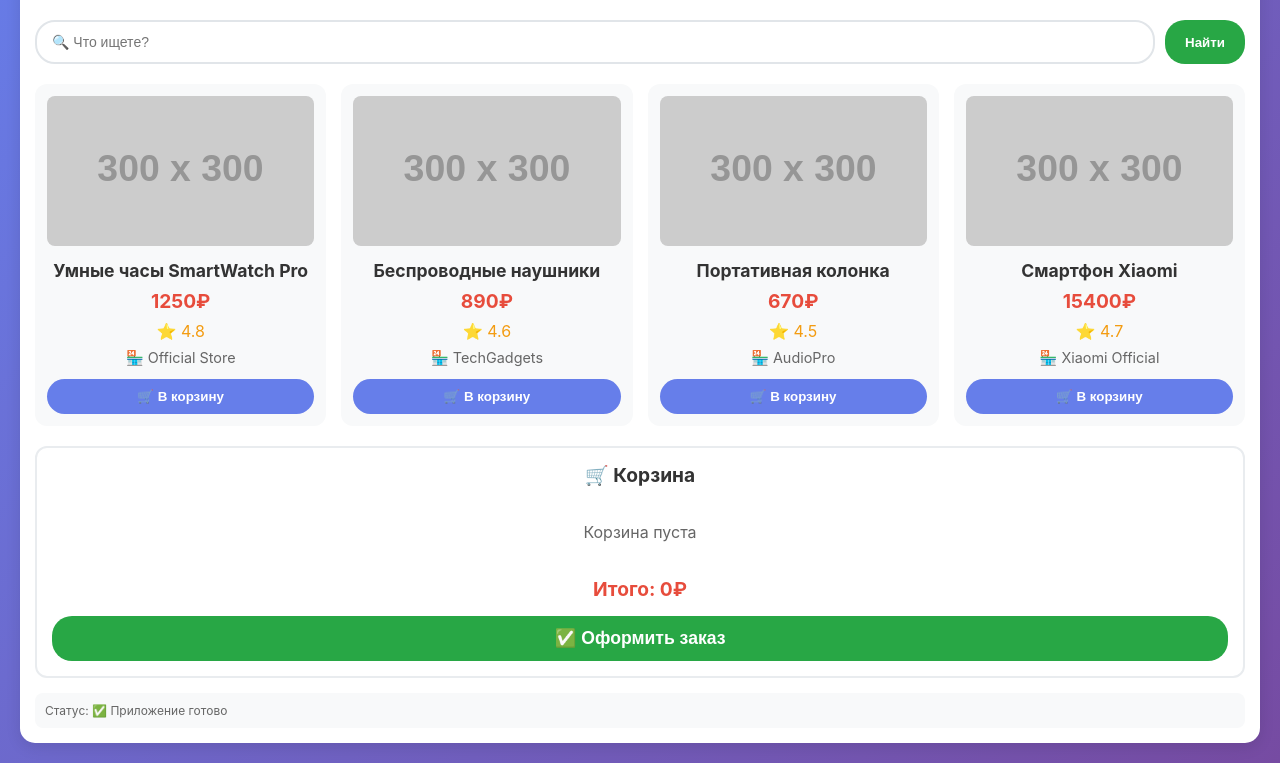
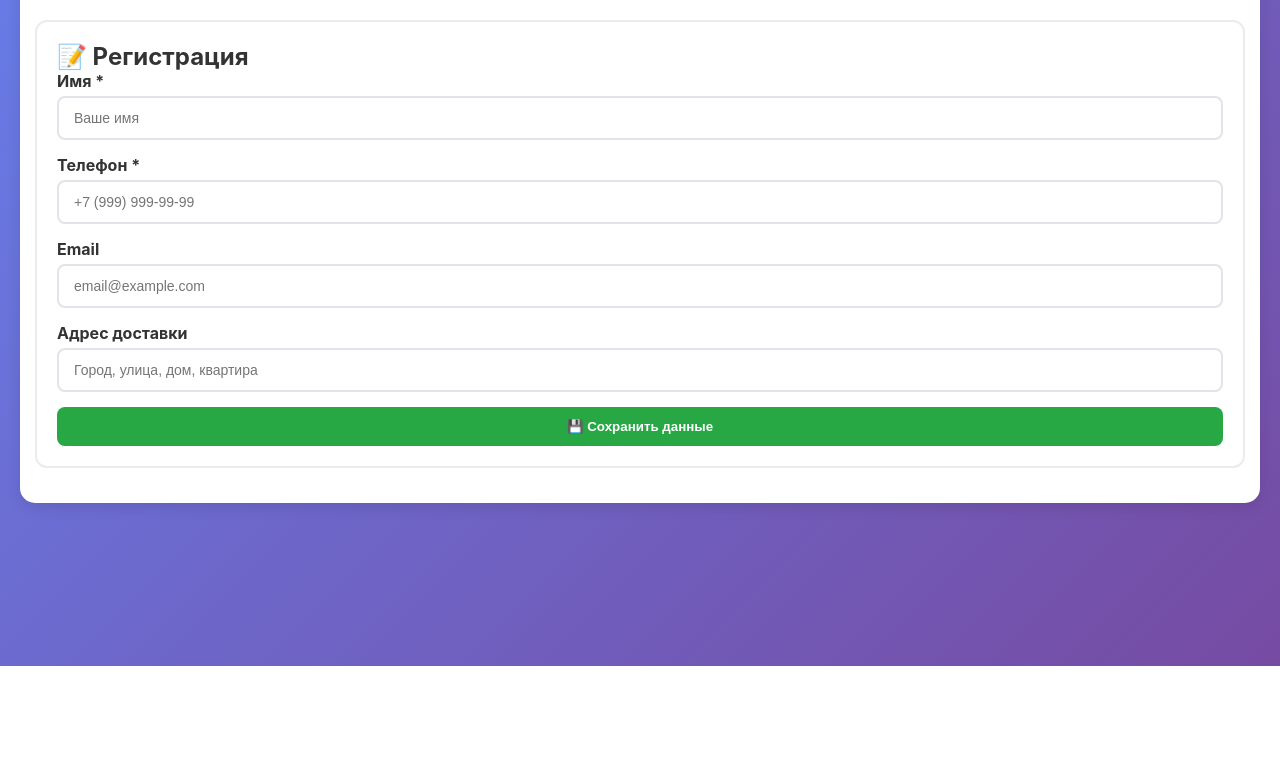
Before and after one commit to BeGGab/StoreChina-, a plain HTML site: page index.html in a window 1280 px wide. Shown: the part 134-897 px from the top of the page. After the commit the page ends 800 px from the top, so only its background shows below. Drawn offline with Linux system fonts and the light colour scheme; placeholder pictures from the web are drawn by us.

Commit message:
Update index.html

```diff
--- a/index.html
+++ b/index.html
@@ -40,6 +40,57 @@
         .header h1 {
             margin-bottom: 8px;
             font-size: 1.5em;
+        }
+
+        .registration-section {
+            background: #fff;
+            border-radius: 12px;
+            padding: 20px;
+            margin-bottom: 20px;
+            border: 2px solid #e9ecef;
+        }
+
+        .form-group {
+            margin-bottom: 15px;
+        }
+
+        .form-label {
+            display: block;
+            margin-bottom: 5px;
+            font-weight: bold;
+            color: #333;
+        }
+
+        .form-input {
+            width: 100%;
+            padding: 12px 15px;
+            border: 2px solid #e1e5e9;
+            border-radius: 8px;
+            font-size: 14px;
+        }
+
+        .form-input:focus {
+            border-color: #667eea;
+            outline: none;
+        }
+
+        .save-btn {
+            background: #28a745;
+            color: white;
+            border: none;
+            padding: 12px 20px;
+            border-radius: 8px;
+            cursor: pointer;
+            width: 100%;
+            font-weight: bold;
+        }
+
+        .user-info {
+            background: #e8f5e8;
+            padding: 15px;
+            border-radius: 8px;
+            margin-bottom: 15px;
+            border-left: 4px solid #28a745;
         }
 
         .search-box {
@@ -192,13 +243,8 @@
             color: #666;
         }
 
-        .debug-info {
-            background: #f8f9fa;
-            padding: 10px;
-            border-radius: 8px;
-            margin-top: 15px;
-            font-size: 12px;
-            color: #666;
+        .hidden {
+            display: none;
         }
     </style>
 </head>
@@ -209,6 +255,39 @@
             <p>Умный поиск товаров на Taobao</p>
         </div>
 
+        <!-- Секция регистрации -->
+        <div class="registration-section" id="registrationSection">
+            <h2>📝 Регистрация</h2>
+            <div class="form-group">
+                <label class="form-label">Имя *</label>
+                <input type="text" class="form-input" id="userName" placeholder="Ваше имя" required>
+            </div>
+            <div class="form-group">
+                <label class="form-label">Телефон *</label>
+                <input type="tel" class="form-input" id="userPhone" placeholder="+7 (999) 999-99-99" required>
+            </div>
+            <div class="form-group">
+                <label class="form-label">Email</label>
+                <input type="email" class="form-input" id="userEmail" placeholder="email@example.com">
+            </div>
+            <div class="form-group">
+                <label class="form-label">Адрес доставки</label>
+                <input type="text" class="form-input" id="userAddress" placeholder="Город, улица, дом, квартира">
+            </div>
+            <button class="save-btn" onclick="saveUserInfo()">💾 Сохранить данные</button>
+        </div>
+
+        <!-- Информация о пользователе -->
+        <div class="user-info hidden" id="userInfoSection">
+            <h3>👤 Ваши данные</h3>
+            <div id="userInfoDisplay"></div>
+            <button class="save-btn" onclick="editUserInfo()" style="background: #667eea; margin-top: 10px;">
+                ✏️ Изменить данные
+            </button>
+        </div>
+
+        <!-- Поиск и товары (скрыто до регистрации) -->
+        <div id="mainContent" class="hidden">
             <div class="search-box">
                 <input type="text" class="search-input" placeholder="🔍 Что ищете?" id="searchInput">
                 <button class="search-btn" onclick="searchProducts()">Найти</button>
@@ -228,15 +307,13 @@
                 <div id="cartTotal" class="cart-total">Итого: 0₽</div>
                 <button class="checkout-btn" onclick="checkout()">✅ Оформить заказ</button>
             </div>
-
-        <div class="debug-info" id="debugInfo">
-            Статус: Загрузка...
         </div>
     </div>
 
     <script>
         let cart = [];
         let products = [];
+        let userData = {};
         let webAppAvailable = false;
 
         // Mock данные товаров
@@ -256,51 +333,114 @@
                 image: 'https://via.placeholder.com/300x300/50C878/white?text=Наушники',
                 rating: 4.6,
                 store: 'TechGadgets'
-            },
-            {
-                id: 3,
-                name: 'Портативная колонка',
-                price: 670,
-                image: 'https://via.placeholder.com/300x300/FF6B6B/white?text=Колонка',
-                rating: 4.5,
-                store: 'AudioPro'
-            },
-            {
-                id: 4,
-                name: 'Смартфон Xiaomi',
-                price: 15400,
-                image: 'https://via.placeholder.com/300x300/FFA500/white?text=Телефон',
-                rating: 4.7,
-                store: 'Xiaomi Official'
             }
         ];
 
-        // Инициализация WebApp
-        function initWebApp() {
+        // Инициализация
+        function initApp() {
             try {
                 if (typeof Telegram !== 'undefined' && Telegram.WebApp) {
                     Telegram.WebApp.ready();
                     Telegram.WebApp.expand();
                     webAppAvailable = true;
-                    updateDebugInfo('WebApp: ✅ Подключен');
-                    console.log('WebApp инициализирован');
-                } else {
-                    updateDebugInfo('WebApp: ❌ Не доступен');
-                    console.log('WebApp не доступен');
+                    console.log('WebApp подключен');
                 }
             } catch (error) {
-                updateDebugInfo('WebApp: ❌ Ошибка инициализации');
-                console.error('Ошибка инициализации WebApp:', error);
+                console.error('Ошибка WebApp:', error);
+            }
+
+            loadUserData();
+            products = mockProducts;
+        }
+
+        // Загрузка данных пользователя
+        function loadUserData() {
+            const savedData = localStorage.getItem('userData');
+            if (savedData) {
+                userData = JSON.parse(savedData);
+                showUserInfo();
+                showMainContent();
+            } else {
+                showRegistrationForm();
             }
         }
 
-        function updateDebugInfo(message) {
-            const debugElement = document.getElementById('debugInfo');
-            if (debugElement) {
-                debugElement.innerHTML = `Статус: ${message}`;
-            }
+        // Сохранение данных пользователя
+        function saveUserInfo() {
+            const name = document.getElementById('userName').value.trim();
+            const phone = document.getElementById('userPhone').value.trim();
+            const email = document.getElementById('userEmail').value.trim();
+            const address = document.getElementById('userAddress').value.trim();
+
+            if (!name || !phone) {
+                alert('Пожалуйста, заполните обязательные поля (Имя и Телефон)');
+                return;
             }
 
+            userData = {
+                name: name,
+                phone: phone,
+                email: email,
+                address: address,
+                registrationDate: new Date().toISOString()
+            };
+
+            localStorage.setItem('userData', JSON.stringify(userData));
+            showUserInfo();
+            showMainContent();
+            alert('✅ Данные сохранены!');
+        }
+
+        // Показать информацию о пользователе
+        function showUserInfo() {
+            const userInfoSection = document.getElementById('userInfoSection');
+            const userInfoDisplay = document.getElementById('userInfoDisplay');
+
+            let infoHTML = `
+                <p><strong>Имя:</strong> ${userData.name}</p>
+                <p><strong>Телефон:</strong> ${userData.phone}</p>
+            `;
+
+            if (userData.email) {
+                infoHTML += `<p><strong>Email:</strong> ${userData.email}</p>`;
+            }
+
+            if (userData.address) {
+                infoHTML += `<p><strong>Адрес:</strong> ${userData.address}</p>`;
+            }
+
+            userInfoDisplay.innerHTML = infoHTML;
+            userInfoSection.classList.remove('hidden');
+        }
+
+        // Редактирование данных
+        function editUserInfo() {
+            document.getElementById('userName').value = userData.name || '';
+            document.getElementById('userPhone').value = userData.phone || '';
+            document.getElementById('userEmail').value = userData.email || '';
+            document.getElementById('userAddress').value = userData.address || '';
+
+            document.getElementById('userInfoSection').classList.add('hidden');
+            document.getElementById('registrationSection').classList.remove('hidden');
+            document.getElementById('mainContent').classList.add('hidden');
+        }
+
+        // Показать форму регистрации
+        function showRegistrationForm() {
+            document.getElementById('registrationSection').classList.remove('hidden');
+            document.getElementById('userInfoSection').classList.add('hidden');
+            document.getElementById('mainContent').classList.add('hidden');
+        }
+
+        // Показать основной контент
+        function showMainContent() {
+            document.getElementById('registrationSection').classList.add('hidden');
+            document.getElementById('userInfoSection').classList.remove('hidden');
+            document.getElementById('mainContent').classList.remove('hidden');
+            displayProducts(products);
+        }
+
+        // Поиск товаров
         function searchProducts() {
             const query = document.getElementById('searchInput').value.toLowerCase().trim();
             if (!query) {
@@ -308,19 +448,11 @@
                 return;
             }
 
-            updateDebugInfo(`Поиск: "${query}"`);
-            document.getElementById('productsContainer').innerHTML = `
-                <div class="loading"><p>🔍 Ищем: "${query}"...</p></div>
-            `;
-
-            setTimeout(() => {
             const filtered = mockProducts.filter(p =>
                 p.name.toLowerCase().includes(query) ||
                 p.store.toLowerCase().includes(query)
             );
             displayProducts(filtered.length ? filtered : mockProducts);
-                updateDebugInfo(`Найдено: ${filtered.length} товаров`);
-            }, 500);
         }
 
         function displayProducts(prods) {
@@ -350,7 +482,6 @@
             if (product) {
                 cart.push(product);
                 updateCart();
-                updateDebugInfo(`Добавлен: ${product.name}`);
                 alert(`✅ ${product.name} добавлен в корзину!`);
             }
         }
@@ -382,9 +513,16 @@
                 return;
             }
 
+            if (!userData.name || !userData.phone) {
+                alert('Пожалуйста, сначала заполните ваши данные в разделе регистрации');
+                editUserInfo();
+                return;
+            }
+
             const total = cart.reduce((sum, item) => sum + item.price, 0);
             const orderData = {
                 action: 'checkout',
+                user: userData,
                 items: cart.map(item => ({
                     name: item.name,
                     price: item.price,
@@ -394,53 +532,27 @@
                 timestamp: new Date().toISOString()
             };
 
-            console.log('Данные для отправки:', orderData);
-            updateDebugInfo('Отправка заказа...');
+            console.log('Данные заказа:', orderData);
 
             if (webAppAvailable) {
                 try {
                     Telegram.WebApp.sendData(JSON.stringify(orderData));
-                    console.log('Данные отправлены через WebApp');
-                    updateDebugInfo('✅ Заказ отправлен');
-
                     alert(`🎉 Заказ оформлен!\nСумма: ${total}₽\nТоваров: ${cart.length}\n\nАдминистратор свяжется с вами.`);
                     cart = [];
                     updateCart();
-
                 } catch (error) {
-                    console.error('Ошибка отправки через WebApp:', error);
-                    updateDebugInfo('❌ Ошибка отправки');
+                    console.error('Ошибка отправки:', error);
                     alert('❌ Ошибка при оформлении заказа');
                 }
             } else {
-                console.log('WebApp не доступен, демо-режим');
-                updateDebugInfo('✅ Заказ (демо)');
-
                 alert(`🎉 Заказ оформлен! (Демо-режим)\nСумма: ${total}₽\nТоваров: ${cart.length}`);
                 cart = [];
                 updateCart();
             }
         }
 
-        // Инициализация при загрузке
-        document.addEventListener('DOMContentLoaded', function() {
-            console.log('Документ загружен');
-            initWebApp();
-            products = mockProducts;
-            displayProducts(products);
-
-            // Обработчик Enter для поиска
-            const searchInput = document.getElementById('searchInput');
-            if (searchInput) {
-                searchInput.addEventListener('keypress', function(e) {
-                    if (e.key === 'Enter') {
-                        searchProducts();
-                    }
-                });
-            }
-
-            updateDebugInfo('✅ Приложение готово');
-        });
+        // Запуск приложения
+        document.addEventListener('DOMContentLoaded', initApp);
     </script>
 </body>
 </html>
```
Lines whose indentation alone changed are shown as unchanged.
